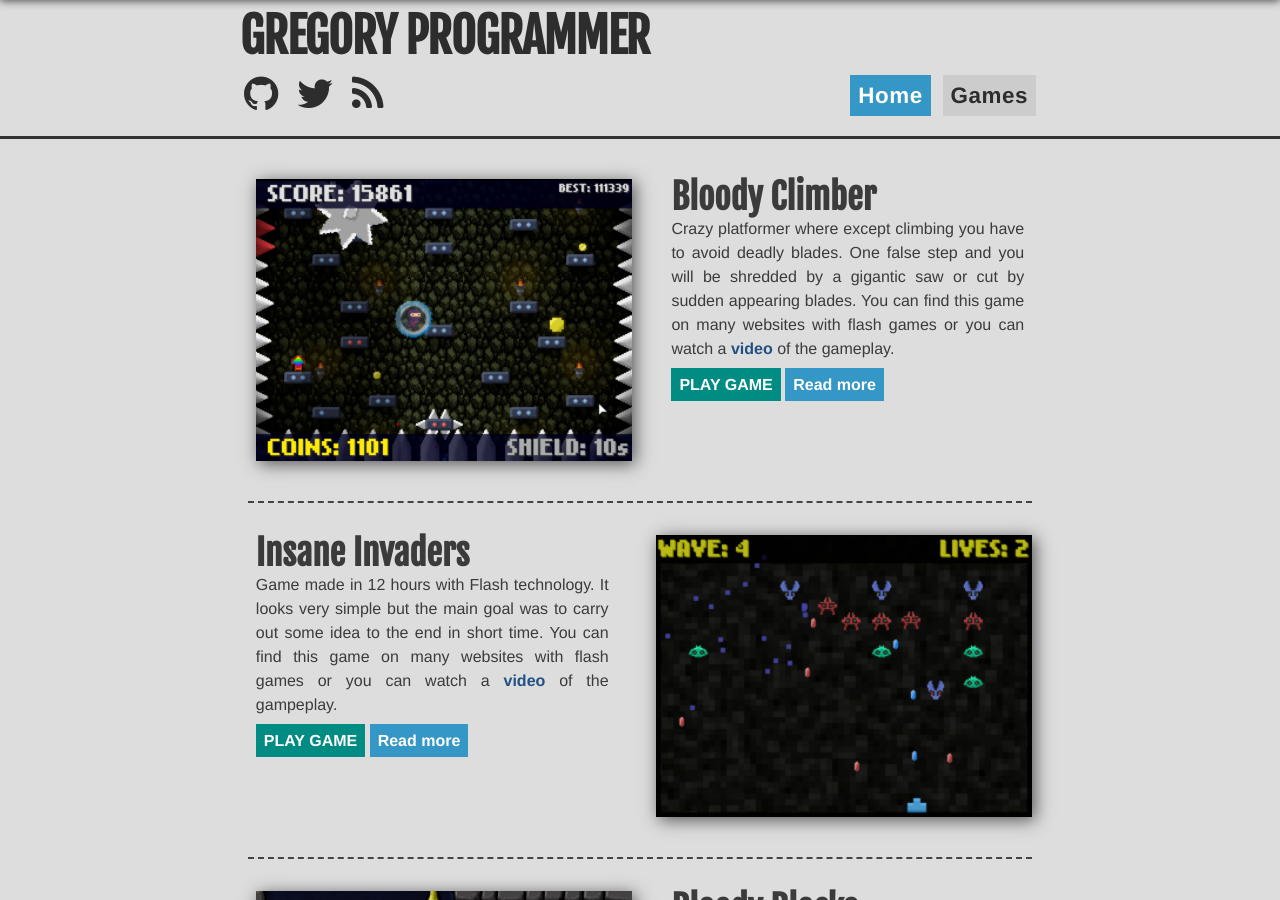
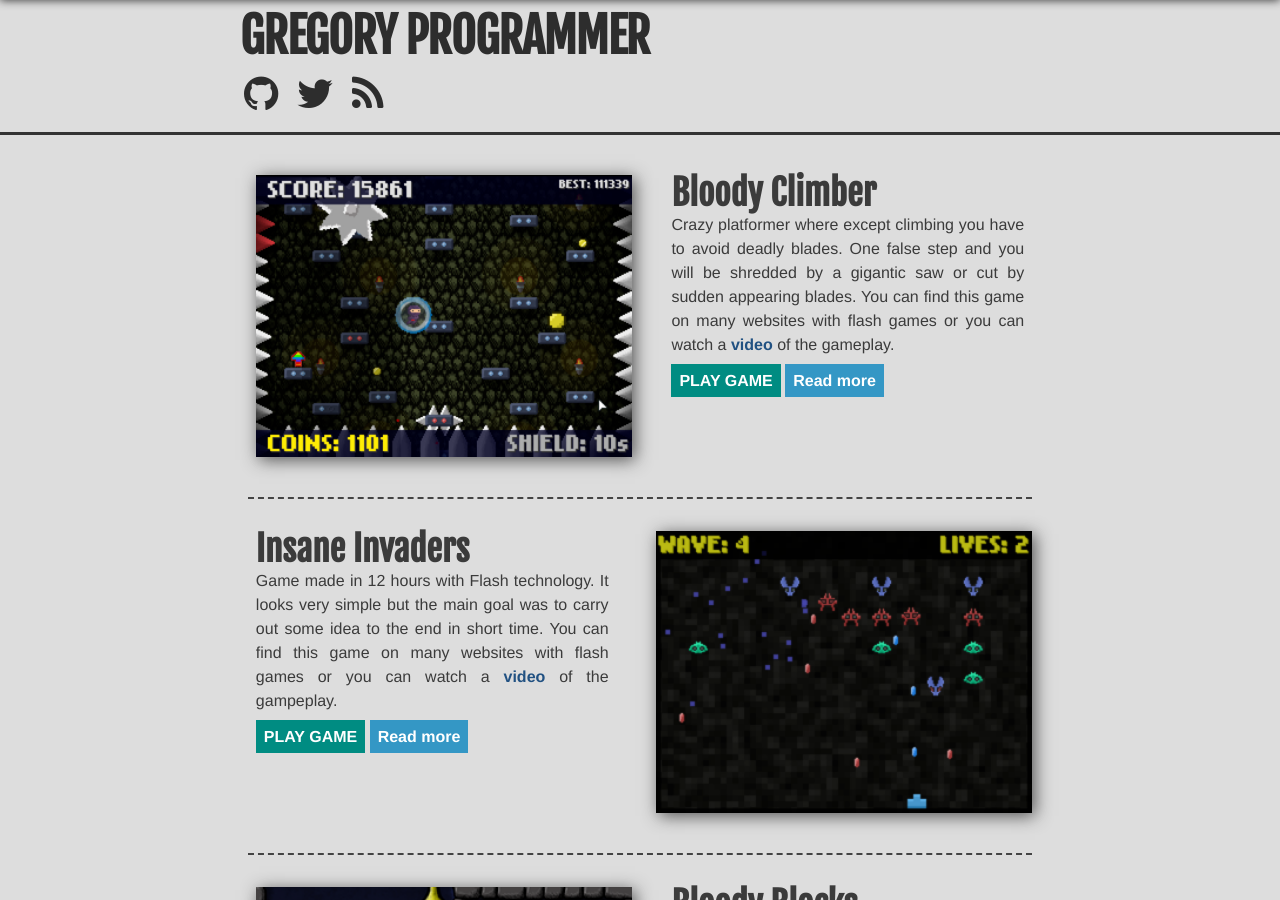
Before and after one commit to gregoryprogrammer/gregoryprogrammer.github.io, a Jekyll site: the page built from index.html, in a window 1280 px wide and 900 px high. Built offline with Jekyll 4.4.1, drawn with Linux system fonts in a browser that asks for light colours.

Commit message:
Remove navbar

```diff
--- a/_config.yml
+++ b/_config.yml
@@ -1,7 +1,7 @@
 # Site settings
 title: GREGORY PROGRAMMER
 email: gregoryprogrammer@gmail.com
-description: "Grzegorz Gwóźdź - notebook and portfolio."
+description: "Grzegorz Gwóźdź - portfolio."
 license: "&copy 2014 by Gregory Programmer"
 baseurl: ""
 imagesurl: "/data/images/"
--- a/_includes/header.html
+++ b/_includes/header.html
@@ -29,32 +29,5 @@
             </a>
         </span>
 
-        <nav class="site-nav">
-            <a href="#" class="menu-icon">
-
-                <i class="fa fa-bars"></i>
-            </a>
-            <div class="trigger">
-
-                {% assign current_page_title = page.title %}
-                {% if page.url == "/" or page.url == "/index.html" %}
-                    {% assign current_page_title = "Home" %}
-                {% endif %}
-
-                {% assign pages = site.pages | where: "layout" , "page" | where: "mainmenu", true %}
-                {% for page in pages %}
-
-                    {% if page.title == current_page_title%}
-                    <span class="page-link-current">
-                    {% else %}
-                    <span class="page-link">
-                    {% endif %}
-
-                    <a href="{{ page.url | prepend: site.baseurl }}">{{ page.title }}</a>
-                    </span>
-                    {% endfor %}
-
-            </div>
-        </nav>
     </div>
 </header>
```
